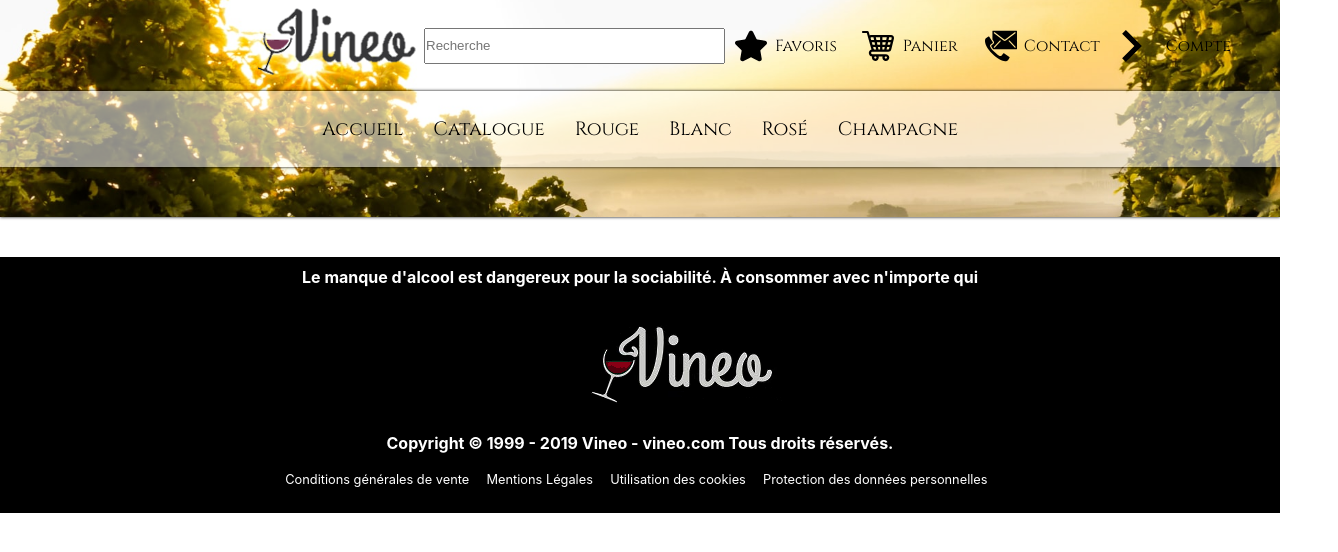
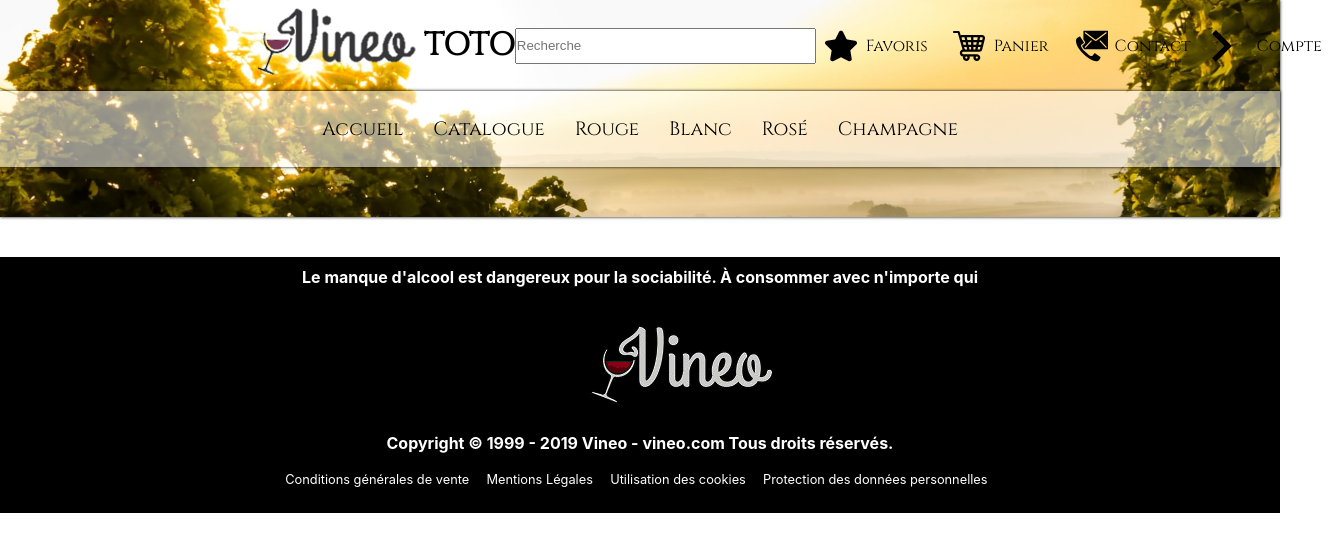
Before and after one commit to SvenLC/CESI-Vineo, a React app: page /Rose in a window 1280 px wide. Shown: the top 552 px of the page, 1338 px wide, since content can reach past the window. Built offline with nearby package versions, Linux system fonts and the light colour scheme; a web font is replaced by a local one.

Commit message:
test heroku

```diff
--- a/src/components/Header/Header.js
+++ b/src/components/Header/Header.js
@@ -25,6 +25,7 @@ class Header extends Component {
             <div className={styles.hautdepage}>
                 <header className={styles.entete}>
                     <Logo />
+                    <h1>TOTO</h1>
                     <input className={styles.inputText} type={"text"} size={35} placeholder={"Recherche"} />
                     <div className={styles.topRight}>
                         <div className={styles.bouton + ' ' + styles.fav} >Favoris</div>
```
